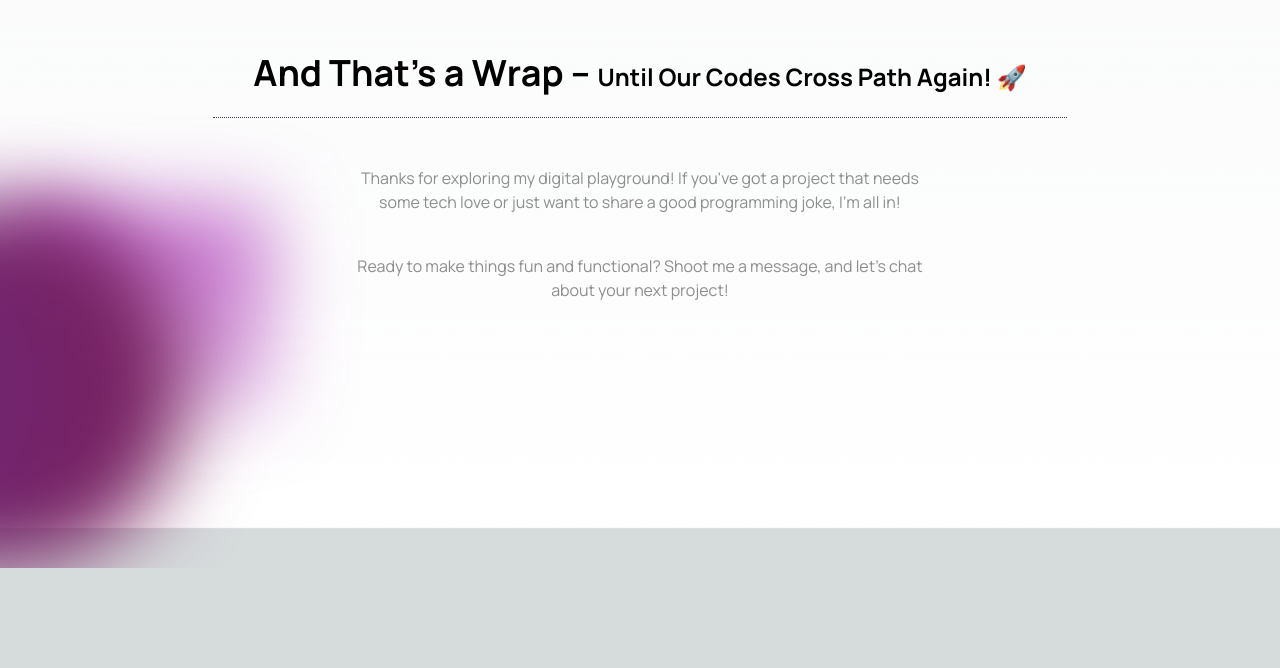
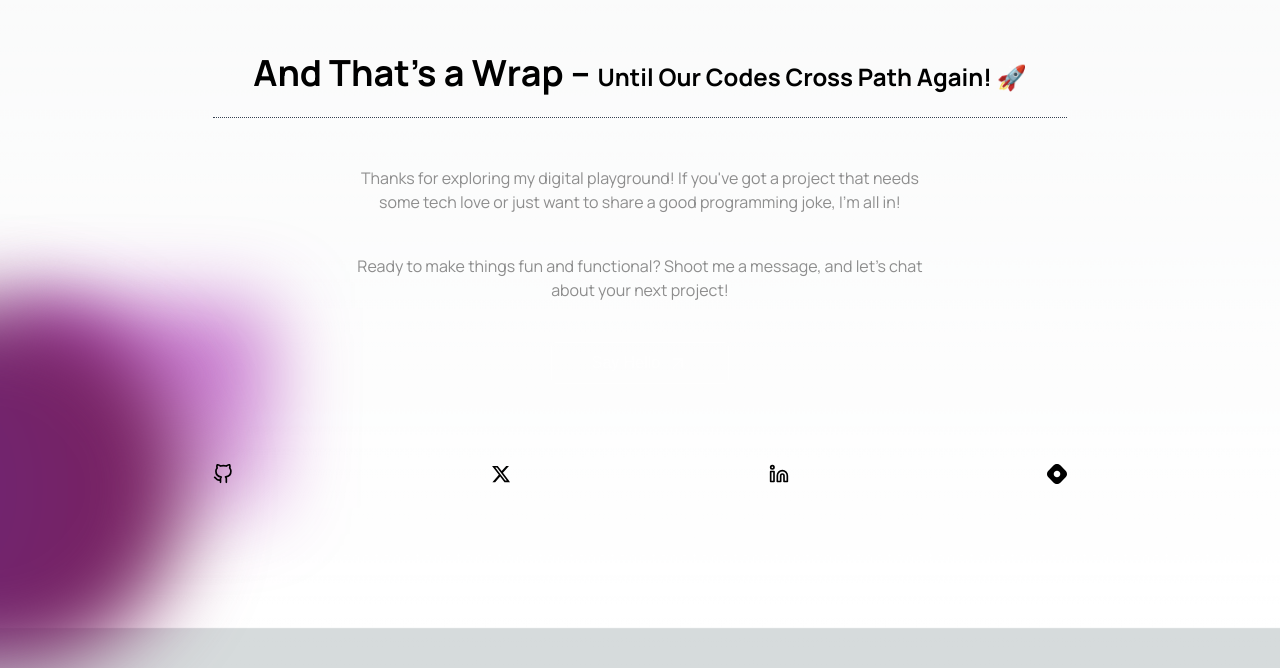
Before and after one commit to zyzer01/portfolio-zyzer, a Next.js app: page / in a window 1280 px wide. Shown: the part 4765-5433 px from the top of the page. Before the commit the page ends 5333 px from the top, so only its background shows below. Built offline with nearby package versions, Linux system fonts and the light colour scheme; a web font is replaced by a local one.

Commit message:
update page.tsx, page.tsx and Footer.tsx

```diff
--- a/src/app/archive/page.tsx
+++ b/src/app/archive/page.tsx
@@ -10,7 +10,7 @@ const page = () => {
       <div className="justify-self-center">
         <div className="hidden md:flex flex-col space-y-8 justify-center items-center fixed top-0 bottom-0">
           {socials.map((item, index) => (
-            <Link href={item.href} key={index}>
+            <Link href={item.href} key={index} target="_blank">
               <p className="text-xl hover:scale-125 transition ease-in-out duration-300">
                 {item.icon}
               </p>
--- a/src/app/page.tsx
+++ b/src/app/page.tsx
@@ -32,7 +32,7 @@ const Home = () => {
         <div className="justify-self-center">
           <div className="hidden md:flex flex-col space-y-8 justify-center items-center fixed top-0 bottom-0">
             {socials.map((item, index) => (
-              <Link href={item.href} key={index}>
+              <Link href={item.href} key={index} target="_blank">
                 <p className="text-xl hover:scale-125 transition ease-in-out duration-300">
                   {item.icon}
                 </p>
--- a/src/components/Footer.tsx
+++ b/src/components/Footer.tsx
@@ -1,5 +1,7 @@
 import React from 'react';
 import Button from './ui/Button';
+import { socials } from '@/utils/items';
+import Link from 'next/link';
 
 const Footer = () => {
   return (
@@ -21,6 +23,15 @@ const Footer = () => {
         </p>
         <Button href="mailto:davidicfola@gmail.com" text="Say Hello" />
       </div>
+      <div className="flex flex-row pt-20 justify-between">
+        {socials.map((item, index) => (
+          <Link href={item.href} key={index} target="_blank">
+            <p className="text-xl hover:scale-125 transition ease-in-out duration-300">
+              {item.icon}
+            </p>
+          </Link>
+        ))}
+      </div>
       <div className="flex justify-start -ml-48 md:-ml-72 -mt-44">
         <div className="relative before:absolute before:h-[350px] before:w-[520px] before:-translate-x-1/2 before:rounded-full before:bg-gradient-radial before:from-secondary before:to-pink-900 before:blur-2xl before:content-[''] after:absolute after:-z-20 after:h-[200px] after:w-[260px] after:translate-x-1/3 after:bg-gradient-conic after:from-secondary after:via-fuchsia-700 after:blur-2xl after:content-[''] before:h-[360px] z-[-1] animate-bg-gradient"></div>
       </div>
```
